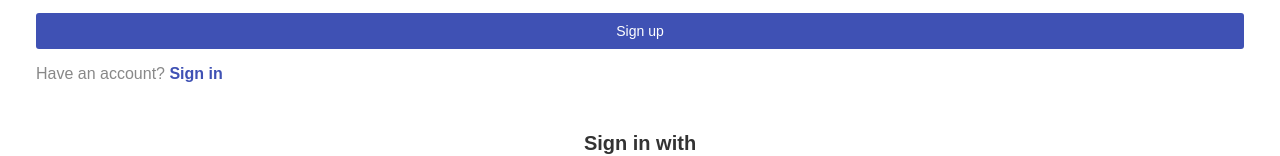
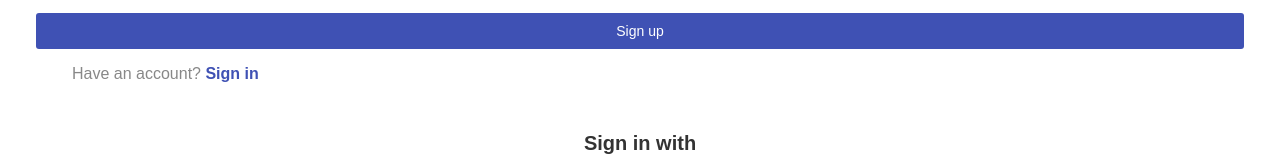
Before and after one commit to jockeBjers/kioskApp, a plain HTML site: page pages/register.html in a window 1280 px wide. Shown: the part 468-624 px from the top of the page. Drawn offline with Linux system fonts and the light colour scheme.

Commit message:
Update register.html
adjust the position of "Have an account".

```diff
--- a/pages/register.html
+++ b/pages/register.html
@@ -83,7 +83,7 @@
         </div>
 
         <!-- other -->
-        <div class="info">
+        <div class="info container">
             <ul>
                 <li>
                     Have an account? <a href="./signin.html">Sign in</a>
```
